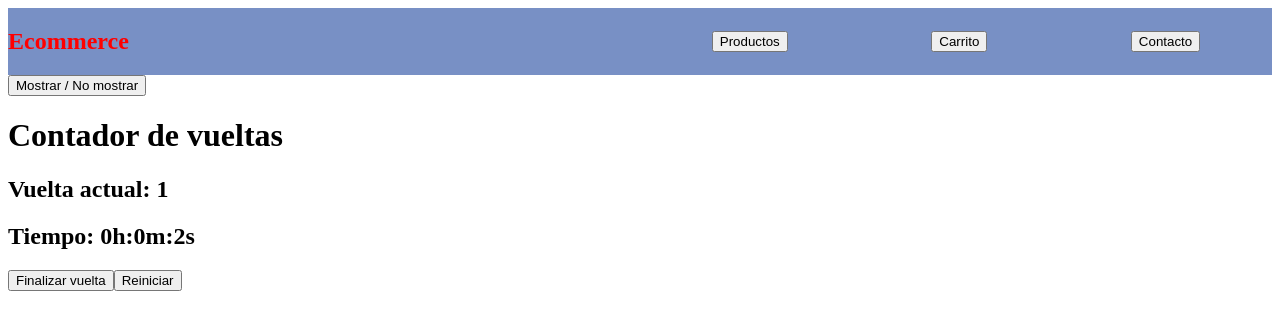
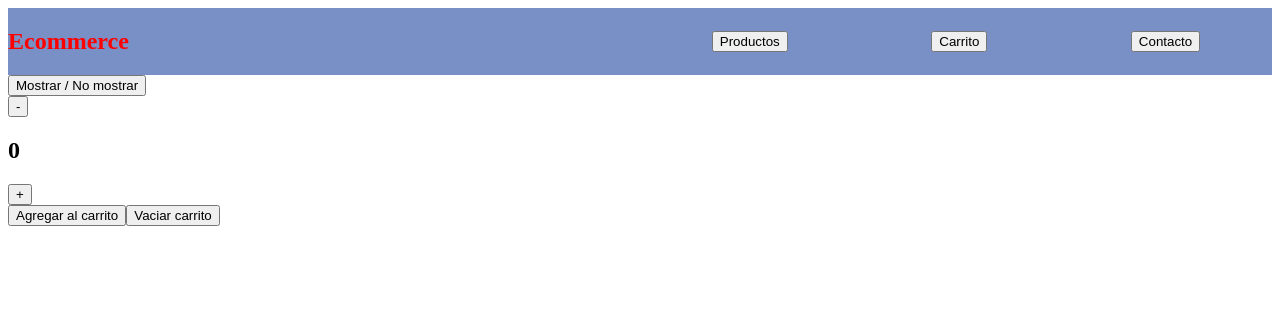
Before and after one commit to lucasluccaroni/ecommerce-react-noviembre, a React (Vite) app: page / in a window 1280 px wide. Both pictures are taken after a click on the button "Mostrar / No mostrar". Shown: the top 330 px of the page. Built offline with nearby package versions, Linux system fonts and the light colour scheme.

Commit message:
ContadorCon Boton hecho

```diff
--- a/src/App.jsx
+++ b/src/App.jsx
@@ -7,6 +7,7 @@ import Layout from './components/Children/Children'
 import Count from './components/Ciclos/Ciclos'
 import { useState } from 'react'
 import ContadorDeVueltas from './components/ContadorDeVueltas/ContadorDeVueltas'
+import ContadorConBoton from './components/ContadorConBoton/ContadorConBoton'
 
 function App() {
   const [show, setShow] = useState(false)
@@ -43,8 +44,11 @@ function App() {
 {/*       <button onClick={()=> setShow(show => !show)} >Mostrar/No mostrar </button>
       {show ? <Count/> : <h1>Otro componente</h1>} */}
 
+      {/* <button onClick={()=> setShow(show => !show)} >Mostrar / No mostrar </button>
+      {show ? <ContadorDeVueltas/> : <h1>Haga click en "Mostrar" para activar el contador</h1>} */}
+
       <button onClick={()=> setShow(show => !show)} >Mostrar / No mostrar </button>
-      {show ? <ContadorDeVueltas/> : <h1>Haga click en "Mostrar" para activar el contador</h1>}
+      {show ? <ContadorConBoton /> : <h1> Carrito </h1>}
     </>
   )
 }
--- /dev/null
+++ b/src/components/ContadorConBoton/ContadorConBoton.jsx
@@ -0,0 +1,48 @@
+import { useEffect, useState } from "react"
+
+
+const ContadorConBoton = () =>{
+    const [numero, setNumero] = useState(0)
+
+
+    const increment = () =>{
+        setNumero(prev => prev + 1)
+    }
+
+    const decrement = () =>{
+        if(numero > 0){
+            setNumero(prev => prev - 1)
+        }
+    }
+
+    const reset = () => {
+        console.log("Bienvenidos")
+        setNumero(0)
+    }
+
+    useEffect(()=>{
+        document.title= `Carrito: ${numero}`
+        console.log("effect")
+
+
+        return()=>{
+            console.log("limpieza")
+            document.title= "Vite + React"
+        }
+    }, [numero])
+
+    return(
+        <div>
+            <div>
+                <button onClick={decrement} > - </button>
+                <h2> {numero} </h2>
+                <button onClick={increment} > + </button>
+            </div>
+            <button onClick={ ()=>console.log(`Agregado al carrito: ${numero}.`) } >Agregar al carrito</button>
+            <button onClick={reset} >Vaciar carrito</button>
+        </div>
+    )
+}
+
+
+export default ContadorConBoton
```
